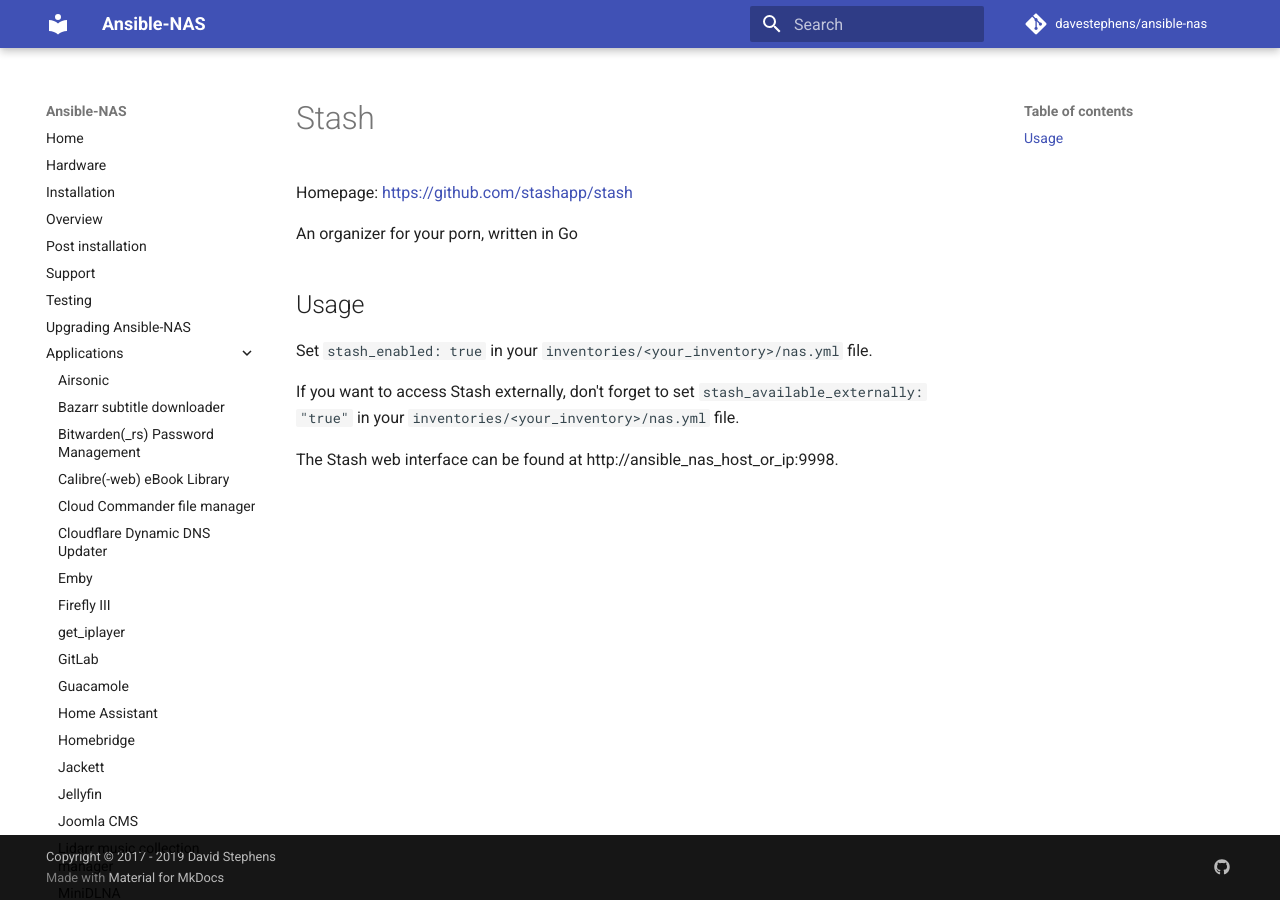
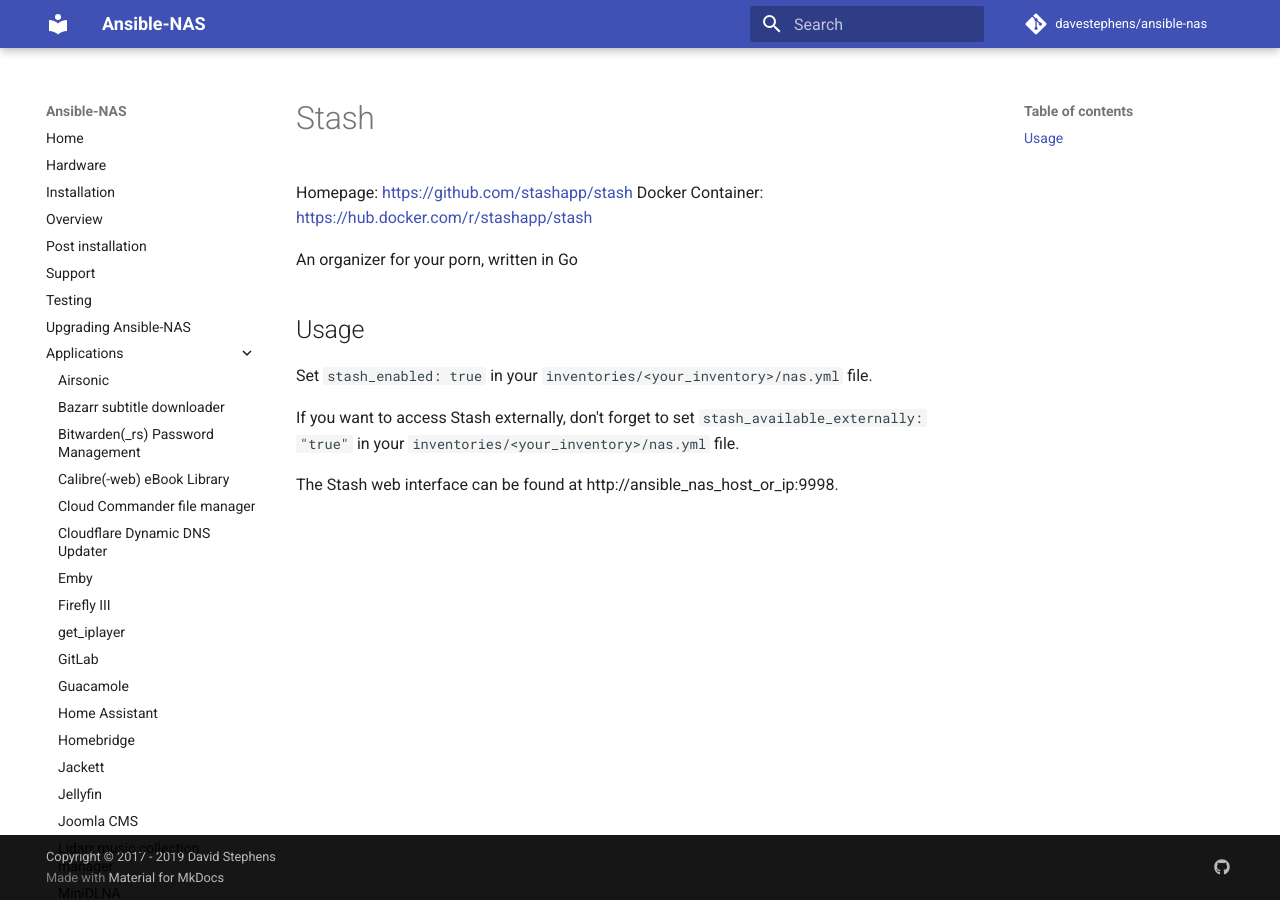
Before and after one commit to davestephens/ansible-nas, an MkDocs documentation site: the page built from docs/applications/stash.md, in a window 1280 px wide. Built offline with MkDocs 1.6.1 and Material for MkDocs 9.7.7, drawn with Linux system fonts in a browser that asks for light colours; comment, search, counter and statistics services are not loaded.

Commit message:
add container link

```diff
--- a/docs/applications/stash.md
+++ b/docs/applications/stash.md
@@ -2,6 +2,7 @@
 # Stash
 
 Homepage: [https://github.com/stashapp/stash](https://github.com/stashapp/stash)
+Docker Container: [https://hub.docker.com/r/stashapp/stash](https://hub.docker.com/r/stashapp/stash)
 
 An organizer for your porn, written in Go
 
```
